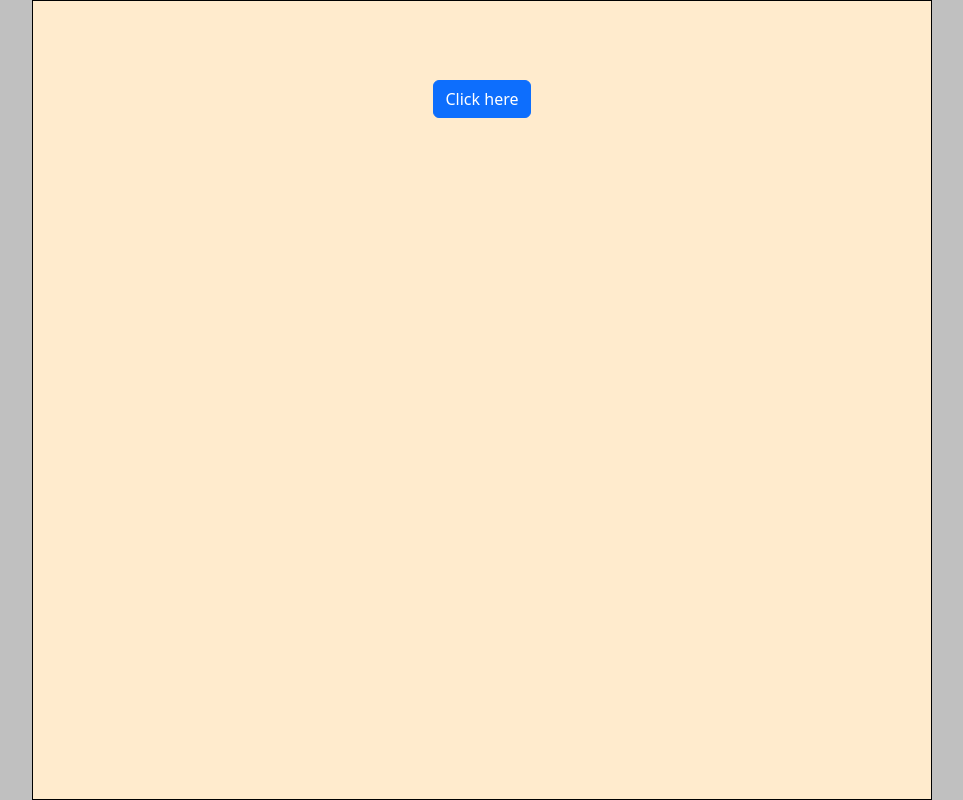
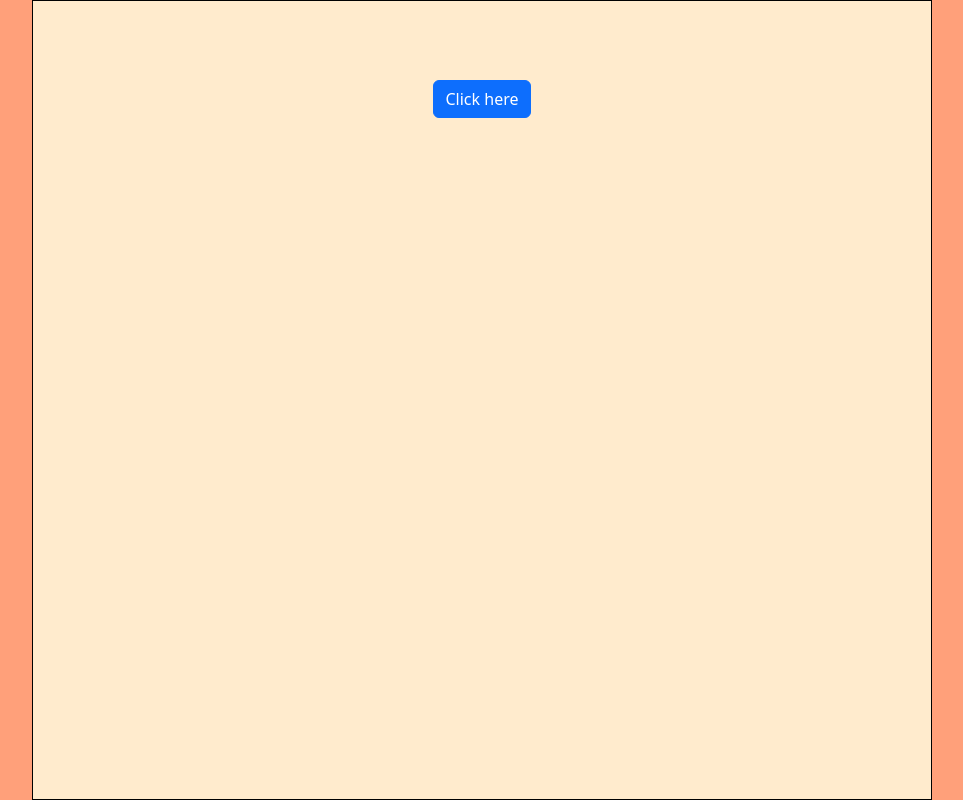
Before and after one commit to vishnuaero/mywebrants, a plain HTML site: page index.html in a window 1280 px wide. Shown: the whole page, without its empty margins (158-1121 px from the left). Drawn offline with nearby package versions, Linux system fonts and the light colour scheme.

Commit message:
color changed to lightsalmon

```diff
--- a/style.css
+++ b/style.css
@@ -1,5 +1,5 @@
 body{
-    background-color:silver;
+    background-color:lightsalmon;
     .container{border: 1 px solid black;
     width:100%;
     height: 10vh;
```
